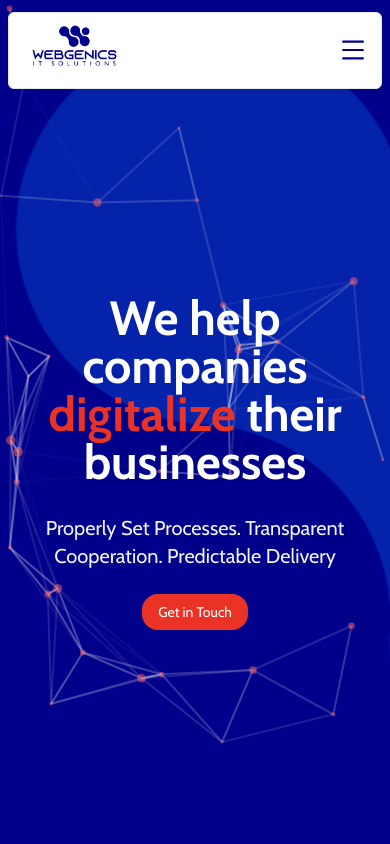
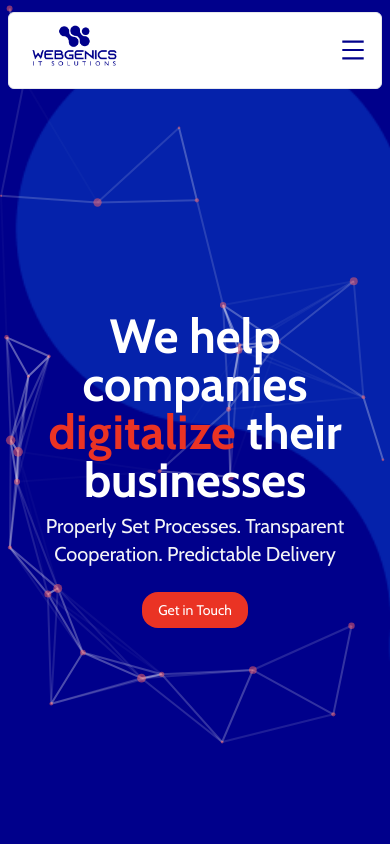
Before and after one commit to salissalmann/WebGenics-Upwork, a React (Vite) app: page / in a window 390 px wide. Shown: the top 844 px of the page. Built offline with nearby package versions, Linux system fonts and the light colour scheme.

Commit message:
Padding Fix

```diff
--- a/src/Pages/Homepage/Homepage.tsx
+++ b/src/Pages/Homepage/Homepage.tsx
@@ -32,7 +32,7 @@ export default function Homepage(this: any) {
             >
                 <Navigation />
             </motion.div>
-            <div className="flex flex-col items-center justify-center font-oxygen self-stretch  w-full  max-md:max-w-full bg-cover bg-center bg-no-repeat bg-[url('/assets/Cover.png')] pb-20 h-[100vh] lg:h-[50vh]">
+            <div className="flex flex-col items-center justify-center font-oxygen self-stretch  w-full  max-md:max-w-full bg-cover bg-center bg-no-repeat bg-[url('/assets/Cover.png')] pb-20 h-[100vh] lg:h-[60vh]">
                 <Particles
                     className="w-full h-full relative z-1"
                     id="tsparticles"
@@ -112,13 +112,13 @@ export default function Homepage(this: any) {
                     }}
 
                 />
-                <div className="absolute">
+                <div className="absolute p-5 lg:p-0">
                     <motion.div
                         initial={{ opacity: 0 }}
                         animate={{ opacity: 1 }}
                         transition={{ duration: 0.75 }}
                     >
-                        <h1 className="text-5xl font-bold text-center text-white mt-20 p-5 lg:p-0 pt-20  ">
+                        <h1 className="text-5xl font-bold text-center text-white mt-20 pt-24">
                             We help companies
                             <br />
                             <span className="text-secondary-100">digitalize </span>
```
